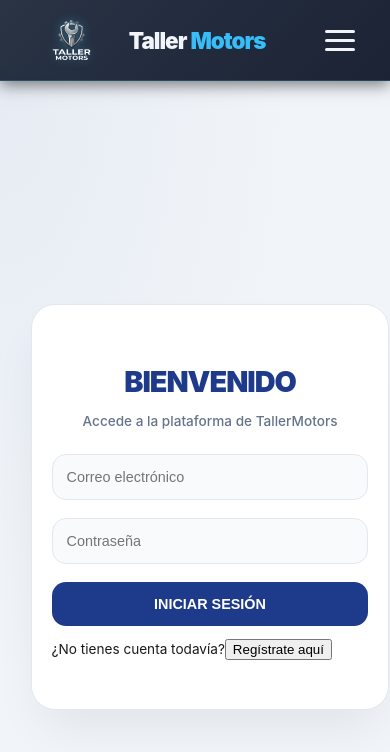
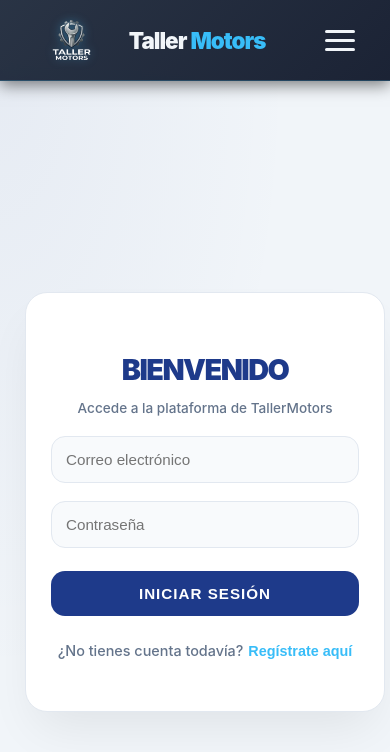
Before and after one commit to alfonso964/taller-proyecto-intermodular, a React (Vite) app: page /login in a window 390 px wide. Shown: the top 752 px of the page. Built offline with nearby package versions, Linux system fonts and the light colour scheme; no server answers.

Commit message:
ajuste login

```diff
--- a/src/styles/Login.css
+++ b/src/styles/Login.css
@@ -1,6 +1,6 @@
 /* --- src/styles/Login.css --- */
 
-/* Reset preventivo */
+/* Reset preventivo total */
 .contenedor-login *, .contenedor-login *::before, .contenedor-login *::after {
     box-sizing: border-box;
 }
@@ -9,12 +9,13 @@
     width: 100%;
     min-height: 100vh;
     display: flex;
-    justify-content: center;
-    align-items: center;
+    justify-content: center; /* Centrado horizontal real */
+    align-items: center;     /* Centrado vertical real */
     padding: 20px;
     background: radial-gradient(at 0% 0%, rgba(30, 58, 138, 0.05) 0, transparent 50%),
                 #f1f5f9;
     position: relative;
+    overflow-x: hidden; /* Evita que la página se mueva lateralmente */
 }
 
 .tarjeta-login {
@@ -26,6 +27,8 @@
     border: 1px solid #e2e8f0;
     box-shadow: 0 25px 50px -12px rgba(0, 0, 0, 0.08);
     z-index: 10;
+    transition: all 0.3s ease;
+    margin: 0 auto; /* Asegura el centrado si el flex falla */
 }
 
 .titulo-login {
@@ -61,6 +64,15 @@
     border-radius: 14px;
     color: #0f172a;
     font-size: 1rem;
+    transition: all 0.2s ease;
+    display: block;
+}
+
+.entrada-login:focus {
+    outline: none;
+    border-color: #1e3a8a;
+    background: #ffffff;
+    box-shadow: 0 0 0 4px rgba(30, 58, 138, 0.1);
 }
 
 .boton-login {
@@ -74,40 +86,67 @@
     font-weight: 700;
     cursor: pointer;
     text-transform: uppercase;
+    letter-spacing: 1px;
+    margin-top: 5px;
     transition: all 0.4s cubic-bezier(0.175, 0.885, 0.32, 1.275);
 }
 
-/* --- AJUSTES ESPECÍFICOS PARA MÓVIL --- */
+.boton-login:hover {
+    background: #1e40af;
+    transform: translateY(-2px);
+    box-shadow: 0 10px 20px rgba(30, 58, 138, 0.2);
+}
+
+.contenedor-enlace-secundario {
+    margin-top: 25px;
+    text-align: center;
+}
+
+.texto-secundario {
+    color: #64748b;
+    font-size: 0.9rem;
+    font-weight: 500;
+    line-height: 1.4;
+}
+
+.boton-enlace {
+    background: none;
+    border: none;
+    color: #38bdf8;
+    cursor: pointer;
+    font-weight: 700;
+    font-size: 0.9rem;
+    margin-left: 5px;
+    padding: 0;
+    text-decoration: none;
+}
+
+/* --- AJUSTE PARA MÓVIL OPTIMIZADO --- */
 @media (max-width: 480px) {
     .contenedor-login {
-        padding: 15px; /* Espacio mínimo exterior */
+        padding: 10px;
     }
 
     .tarjeta-login {
-        /* Bajamos el ancho al 92% para que NUNCA toque los bordes */
-        width: 92% !important;
-        /* Reducimos mucho el padding lateral para que los inputs no se vean minúsculos */
-        padding: 35px 20px;
-        border-radius: 24px;
+        /* Usamos calc para garantizar simetría perfecta a izquierda y derecha */
+        width: calc(100% - 20px);
+        max-width: 360px; /* Un poco más estrecha para que se vea más estilizada */
+        padding: 35px 25px;
+        border-radius: 22px;
+        margin: 0 auto;
     }
 
     .titulo-login {
-        /* Letras un poco más pequeñas para que no ocupen varias líneas */
-        font-size: 1.8rem;
-        letter-spacing: -1px;
+        font-size: 1.8rem; /* Tamaño más seguro para evitar saltos de línea raros */
     }
 
     .subtitulo-login {
         font-size: 0.85rem;
-        margin-bottom: 25px;
+        margin-bottom: 20px;
     }
 
     .entrada-login, .boton-login {
-        padding: 14px; /* Un poco más compactos */
-        font-size: 0.9rem;
-    }
-
-    .texto-secundario {
-        font-size: 0.85rem;
+        padding: 14px;
+        font-size: 0.95rem;
     }
 }
```
